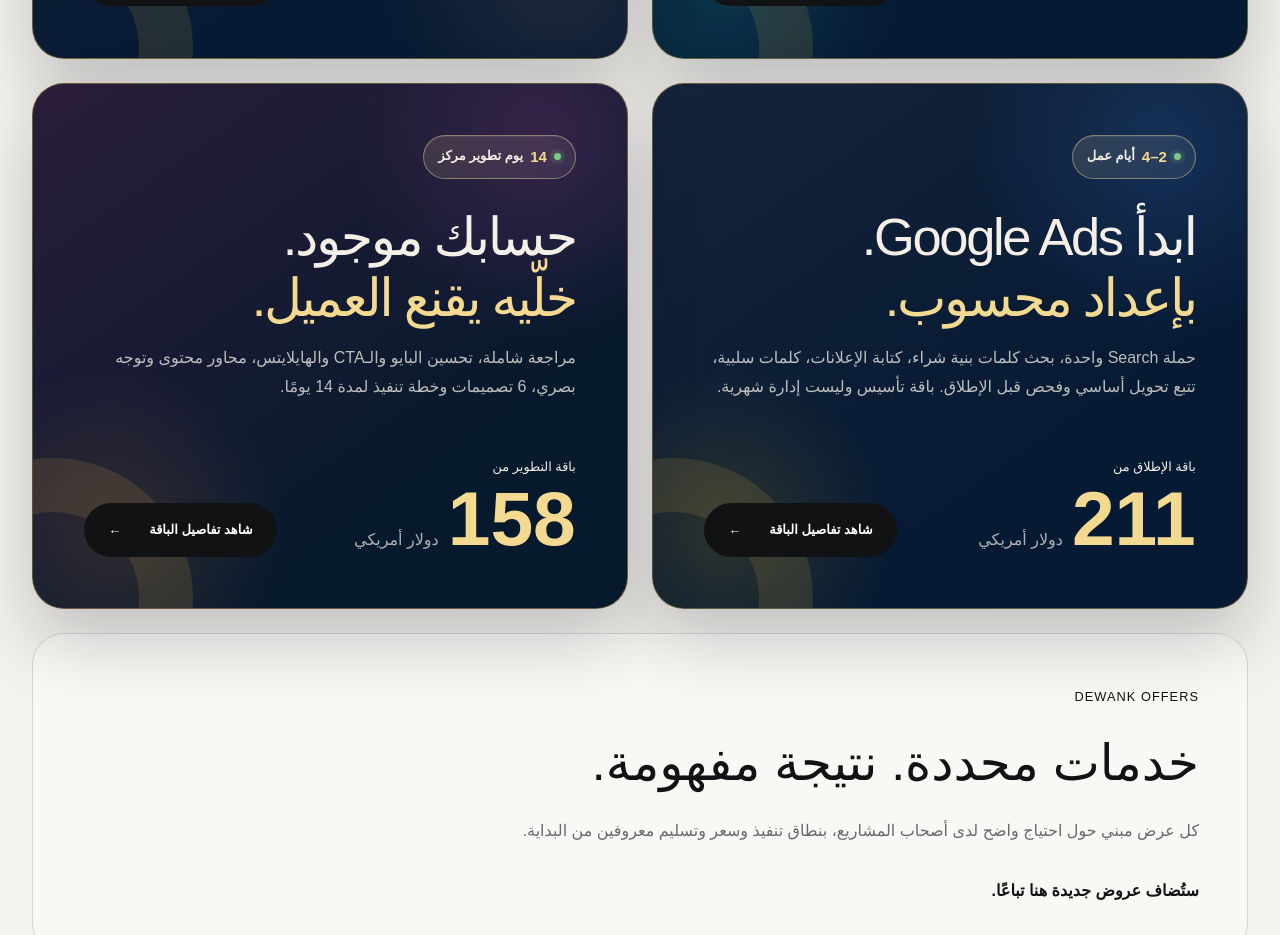
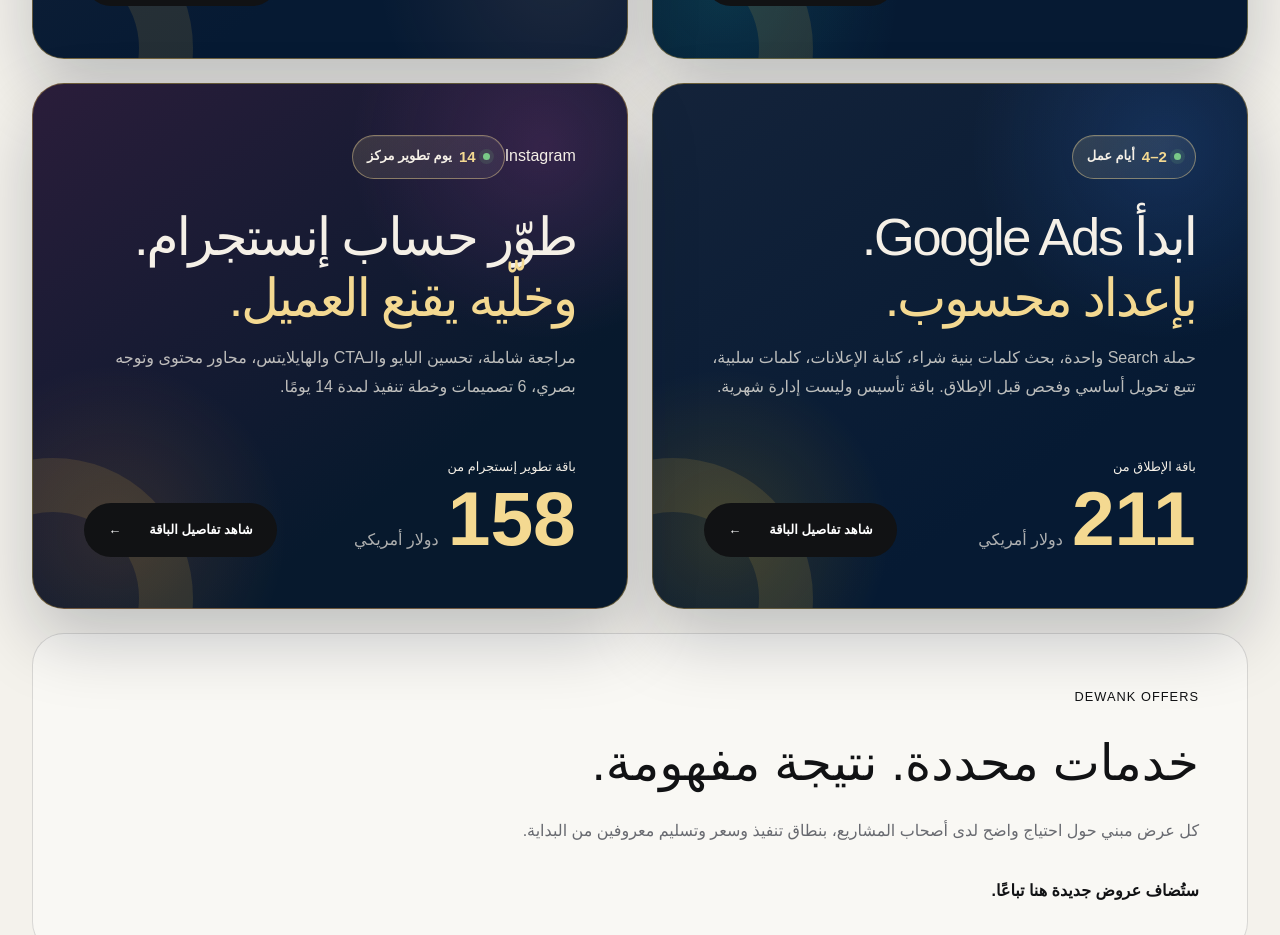
Before and after one commit to mohammedrashad2011-ui/Dewank-2026-website, a Next.js app: page /offers in a window 1280 px wide. Shown: the part 2160-3095 px from the top of the page. Built offline with nearby package versions, Linux system fonts and the light colour scheme; no server answers; a web font is replaced by a local one.

Commit message:
Make Instagram offer card unmistakably Instagram

```diff
--- a/app/offers/page.tsx
+++ b/app/offers/page.tsx
@@ -109,10 +109,13 @@ export default function OffersPage() {
         </article>
 
         <article className="offer-card compact-offer-card instagram-upgrade-offer-card">
-          <div className="offer-availability"><span className="offer-spots-available"><i aria-hidden="true" /><strong>14</strong> يوم تطوير مركز</span></div>
-          <h2>حسابك موجود.<br/><em>خلّيه يقنع العميل.</em></h2>
+          <div className="instagram-card-topline">
+            <span className="instagram-platform-badge"><span className="instagram-platform-icon" aria-hidden="true" />Instagram</span>
+            <span className="offer-spots-available"><i aria-hidden="true" /><strong>14</strong> يوم تطوير مركز</span>
+          </div>
+          <h2>طوّر حساب إنستجرام.<br/><em>وخلّيه يقنع العميل.</em></h2>
           <p>مراجعة شاملة، تحسين البايو والـCTA والهايلايتس، محاور محتوى وتوجه بصري، 6 تصميمات وخطة تنفيذ لمدة 14 يومًا.</p>
-          <div className="offer-card-meta"><div><small>باقة التطوير من</small><InstagramUpgradePrice /></div><Link className="button primary" href="/offers/instagram-14-day-upgrade">شاهد تفاصيل الباقة <span>←</span></Link></div>
+          <div className="offer-card-meta"><div><small>باقة تطوير إنستجرام من</small><InstagramUpgradePrice /></div><Link className="button primary" href="/offers/instagram-14-day-upgrade">شاهد تفاصيل الباقة <span>←</span></Link></div>
         </article>
 
         <aside className="offers-note">
```
